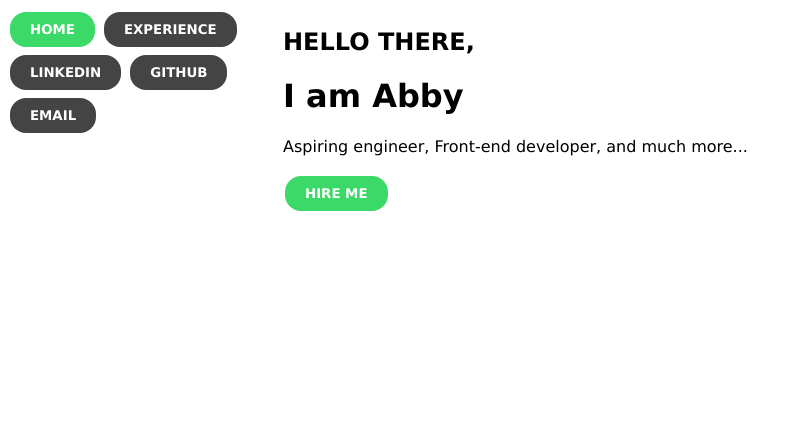
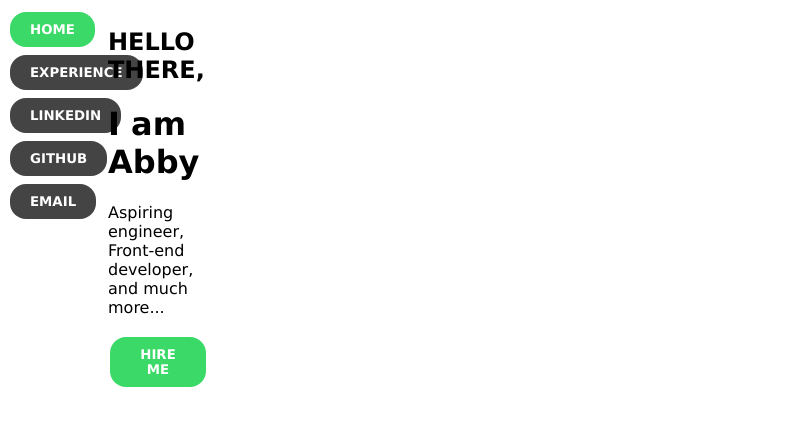
Before and after one commit to abigailplata/Resume, a Flask app: page / in a window 1280 px wide. Shown: the top 426 px of the page, without its empty margins (0-800 px from the left). Run offline with Flask 2, Linux system fonts and the light colour scheme.

Commit message:
template set up

```diff
--- a/static/styles/mainpage.css
+++ b/static/styles/mainpage.css
@@ -2,10 +2,17 @@
     font-family: verdana, helvetica;
 }
 
-.wrapper {
+.container {
 	display: grid;
-	grid-template-columns: [first] 275px [line-2] auto [col3-start] 275px [end];
-	grid-auto-rows: [row1-start] 25% [row1-end] 700px [third-line] auto [last-line];
+
+	grid-template-columns: 100px 100px 100px 100px;
+	grid-auto-rows: auto;
+
+	grid-template-areas:
+		". . header header"
+		"main main sidebar sidebar"
+		"footer footer footer footer"
+	;
 }
 
 .item-one { grid-area: header; }
--- a/templates/index.html
+++ b/templates/index.html
@@ -7,7 +7,7 @@
 	</head>
 
 	<body>
-	<div class = "wrapper">
+	<div class = "container">
 		<header>
 			<div class="one">
 			<div class="topnav" id="myTopnav">
```
